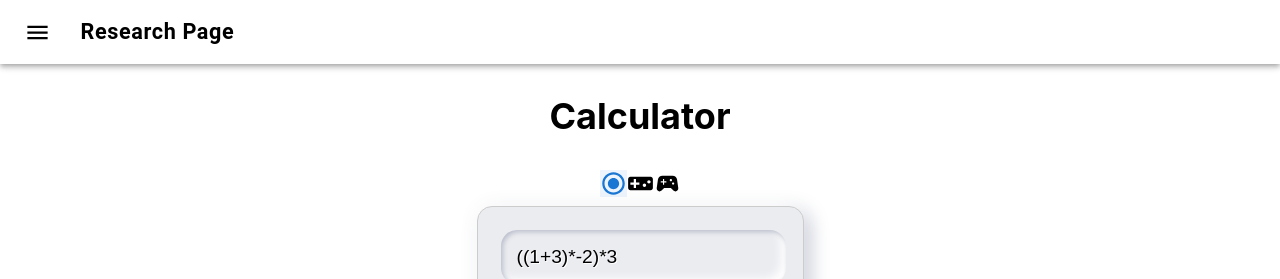
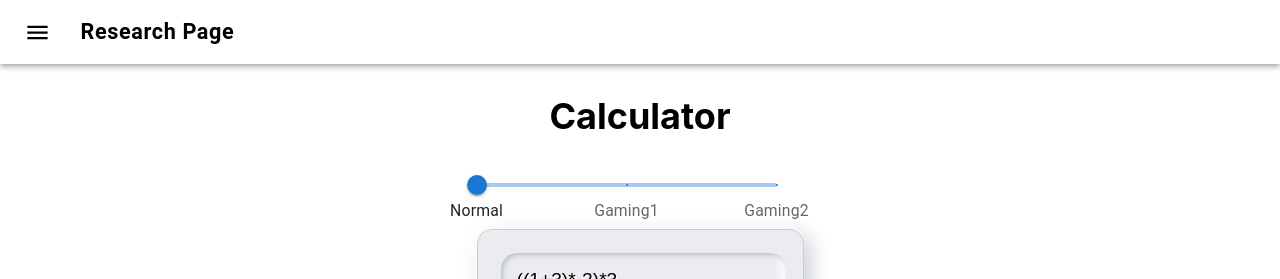
Before and after one commit to xryuseix/research, a Next.js app in the folder website/: page /research/apps/calc in a window 1280 px wide. Shown: the top 279 px of the page. Built offline with nearby package versions, Linux system fonts and the light colour scheme.

Commit message:
feat: トグルボタンを変更

```diff
--- a/website/components/calculator.tsx
+++ b/website/components/calculator.tsx
@@ -1,17 +1,13 @@
 /** @format */
 
 import React from "react";
-import ToggleButton from "@mui/material/ToggleButton";
-import ToggleButtonGroup from "@mui/material/ToggleButtonGroup";
+import Box from "@mui/material/Box";
+import Slider from "@mui/material/Slider";
 
 import * as wasm from "calculator";
 
 import calcStyles from "./calculator.module.scss";
 import gamingStyles from "../styles/gaming.module.css";
-
-import RadioButtonCheckedIcon from "@mui/icons-material/RadioButtonChecked";
-import VideogameAssetIcon from "@mui/icons-material/VideogameAsset";
-import SportsEsportsIcon from "@mui/icons-material/SportsEsports";
 
 type Props = {
   title: string;
@@ -21,7 +17,7 @@ interface State {
   formula: string;
   ans: string;
   alignment: string | null;
-  styleMode: string | null;
+  styleMode: string;
 }
 
 class CalcForm extends React.Component<{}, State> {
@@ -30,7 +26,7 @@ class CalcForm extends React.Component<{}, State> {
     this.state = {
       formula: "((1+3)*-2)*3",
       ans: "-24",
-      alignment: "normal",
+      alignment: "0",
       styleMode: "",
     };
     this.handleChange = this.handleChange.bind(this);
@@ -65,14 +61,14 @@ class CalcForm extends React.Component<{}, State> {
     }
   }
 
-  modeChange = (event: React.MouseEvent<HTMLElement>) => {
-    let value = event.currentTarget.getAttribute("value");
+  modeChange = (event: React.MouseEvent<HTMLInputElement>) => {
+    let value: string | null = event?.currentTarget?.value;
     this.setState({ alignment: value });
-    if (value == "normal") {
+    if (value == "0") {
       this.setState({ styleMode: "" });
-    } else if (value == "gaming1") {
+    } else if (value == "1") {
       this.setState({ styleMode: gamingStyles.gaming1 });
-    } else if (value == "gaming2") {
+    } else if (value == "2") {
       this.setState({ styleMode: gamingStyles.gaming2 });
     }
   };
@@ -86,24 +82,35 @@ class CalcForm extends React.Component<{}, State> {
       ["0", "del", ""],
     ];
 
+    const marks = [
+      {
+        value: 0,
+        label: "Normal",
+      },
+      {
+        value: 1,
+        label: "Gaming1",
+      },
+      {
+        value: 2,
+        label: "Gaming2",
+      },
+    ];
+
     return (
       <>
-        <ToggleButtonGroup
-          color="primary"
-          value={this.state.alignment}
-          exclusive
-          onChange={this.modeChange}
-        >
-          <ToggleButton value="normal">
-            <RadioButtonCheckedIcon />
-          </ToggleButton>
-          <ToggleButton value="gaming1">
-            <VideogameAssetIcon />
-          </ToggleButton>
-          <ToggleButton value="gaming2">
-            <SportsEsportsIcon/>
-          </ToggleButton>
-        </ToggleButtonGroup>
+        <Box sx={{ width: 300 }}>
+          <Slider
+            aria-label="Always visible"
+            defaultValue={0}
+            min={0}
+            max={2}
+            step={1}
+            marks={marks}
+            valueLabelDisplay="auto"
+            onChange={this.modeChange}
+          />
+        </Box>
         <div
           className={`${calcStyles.calculator_frame} ${this.state.styleMode}`}
         >
```
